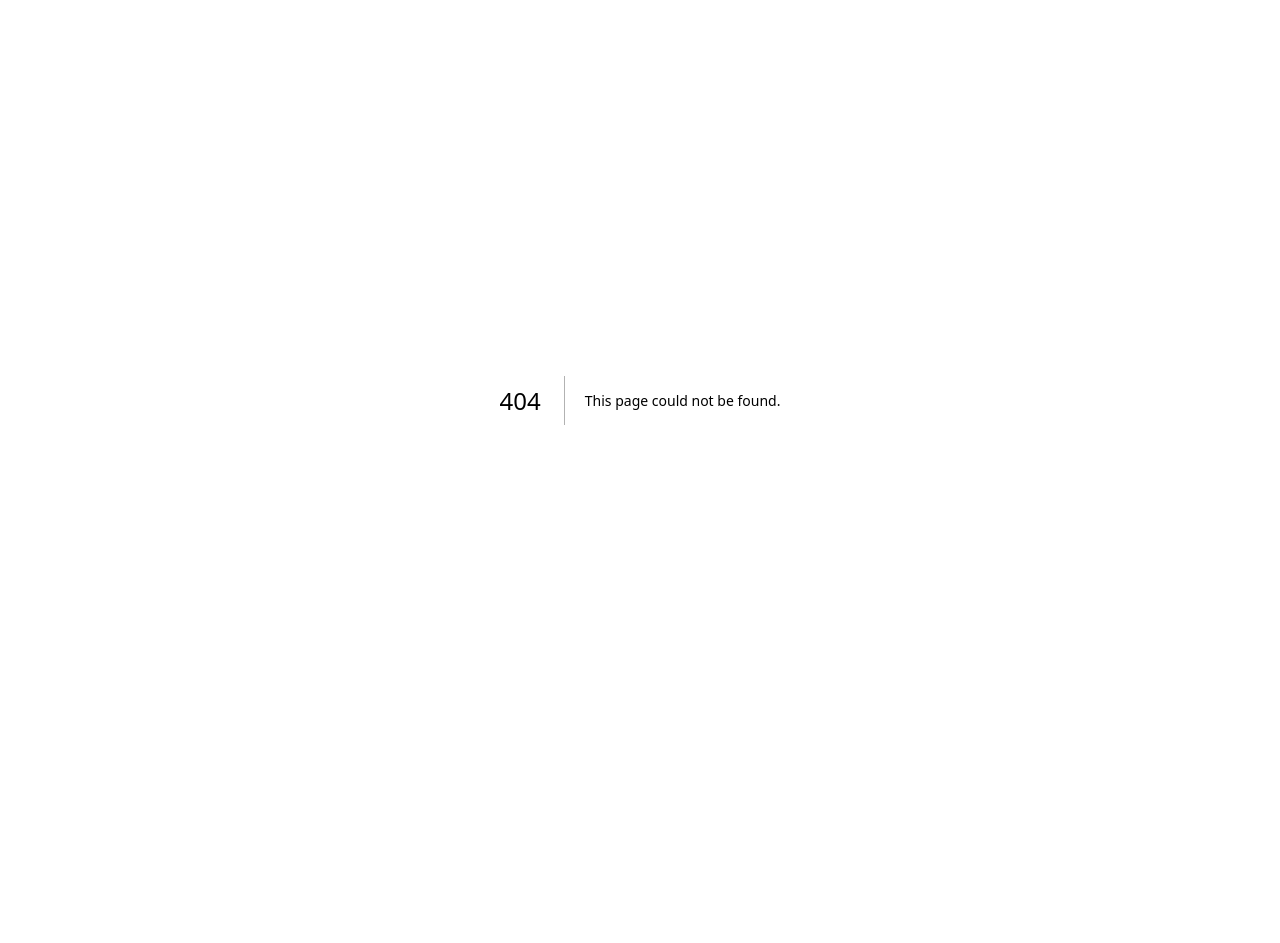
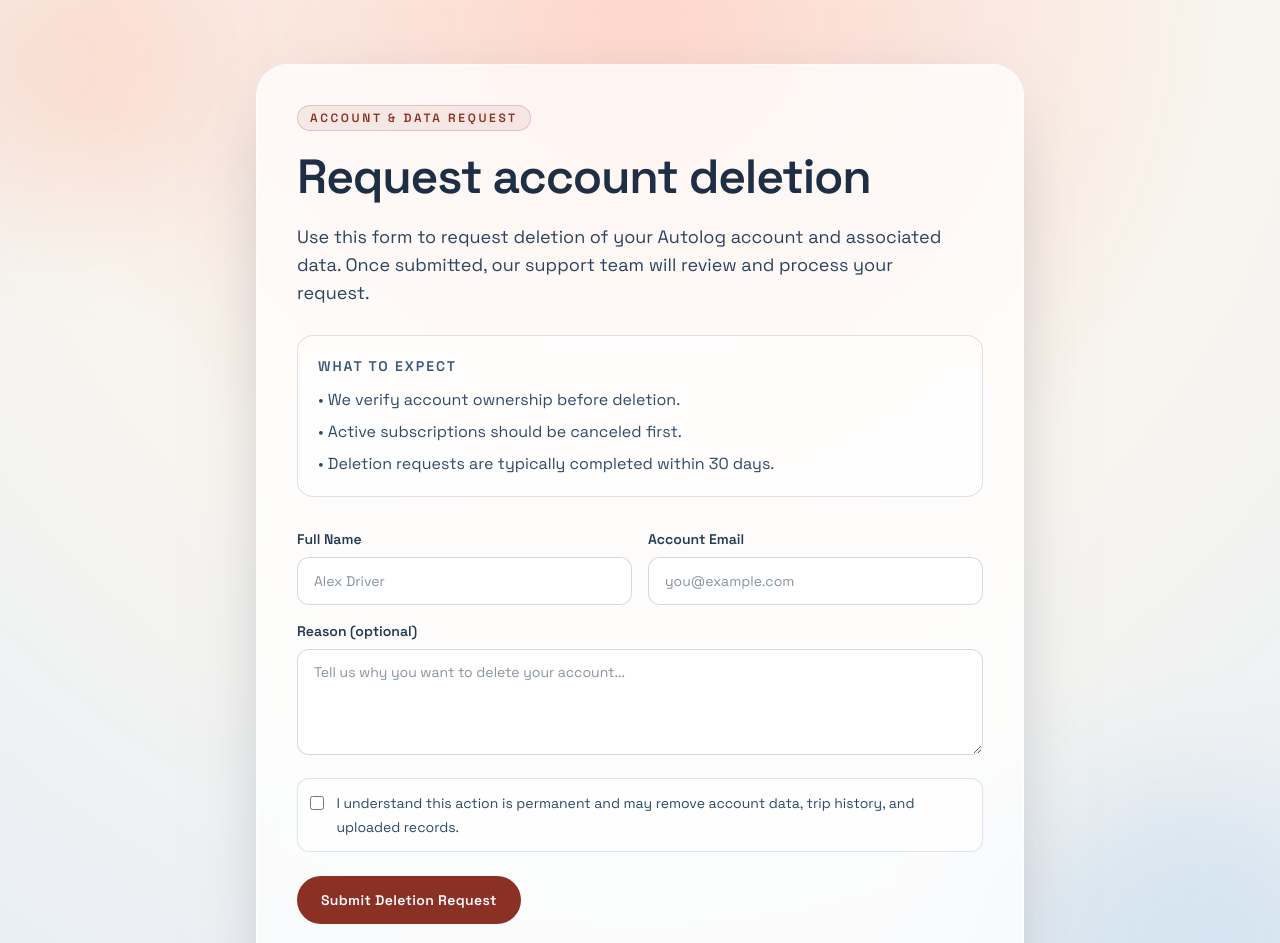
Before and after one commit to rexdarelandig/autolog-landing, a Next.js app: page /delete-account in a window 1280 px wide. Before the commit this address had no page. Shown: the top 943 px of the page. Before the commit the page ends 800 px from the top, so only its background shows below. Built offline with nearby package versions, Linux system fonts and the light colour scheme.

Commit message:
feat: add delete account page with form and UI elements

```diff
--- /dev/null
+++ b/app/delete-account/page.tsx
@@ -0,0 +1,116 @@
+import type { Metadata } from "next";
+import Link from "next/link";
+
+export const metadata: Metadata = {
+  title: "Autolog | Delete Account",
+  description: "Request deletion of your Autolog account and associated data.",
+};
+
+export default function DeleteAccountPage() {
+  return (
+    <div className="relative flex min-h-screen w-full items-center justify-center overflow-hidden px-4 py-10 sm:px-6 sm:py-16">
+      <div className="pointer-events-none absolute inset-0 -z-20 bg-[radial-gradient(circle_at_top,#ffd7cc,#f8f5ef_46%,#e5edf7)]" />
+      <div className="pointer-events-none absolute -top-20 -left-20 -z-10 h-72 w-72 rounded-full bg-[#ff9f85]/30 blur-3xl animate-pulse" />
+      <div className="pointer-events-none absolute -right-16 bottom-10 -z-10 h-80 w-80 rounded-full bg-[#5da5dc]/30 blur-3xl animate-pulse [animation-delay:700ms]" />
+
+      <main className="w-full max-w-3xl rounded-4xl border border-white/60 bg-white/72 p-6 shadow-[0_20px_80px_-40px_rgba(43,55,73,0.55)] backdrop-blur sm:p-10">
+        <p className="mb-5 inline-flex rounded-full border border-[#8b3024]/20 bg-[#8b3024]/8 px-3 py-1 text-xs font-semibold uppercase tracking-[0.22em] text-[#8b3024]">
+          Account & Data Request
+        </p>
+
+        <h1 className="text-3xl font-semibold leading-[1.08] tracking-tight text-[#1e2f45] sm:text-5xl">
+          Request account deletion
+        </h1>
+
+        <p className="mt-5 max-w-2xl text-base leading-7 text-[#2a4460] sm:text-lg">
+          Use this form to request deletion of your Autolog account and associated data. Once submitted, our support team will review and process your request.
+        </p>
+
+        <div className="mt-7 rounded-2xl border border-[#16395a]/15 bg-white/70 p-4 sm:p-5">
+          <p className="text-sm font-semibold uppercase tracking-[0.14em] text-[#36597d]">
+            What to expect
+          </p>
+          <ul className="mt-3 space-y-2 text-sm leading-6 text-[#2e4b69] sm:text-base">
+            <li>• We verify account ownership before deletion.</li>
+            <li>• Active subscriptions should be canceled first.</li>
+            <li>• Deletion requests are typically completed within 30 days.</li>
+          </ul>
+        </div>
+
+        <form className="mt-8 space-y-4" aria-label="Delete account request form">
+          <div className="grid gap-4 sm:grid-cols-2">
+            <label className="block">
+              <span className="mb-2 block text-sm font-semibold text-[#233a53]">
+                Full Name
+              </span>
+              <input
+                type="text"
+                name="fullName"
+                placeholder="Alex Driver"
+                className="h-12 w-full rounded-xl border border-[#204a72]/20 bg-white/85 px-4 text-sm text-[#112a42] outline-none transition focus:border-[#1f5f96] focus:ring-2 focus:ring-[#73aad5]/30"
+              />
+            </label>
+
+            <label className="block">
+              <span className="mb-2 block text-sm font-semibold text-[#233a53]">
+                Account Email
+              </span>
+              <input
+                type="email"
+                name="email"
+                placeholder="you@example.com"
+                className="h-12 w-full rounded-xl border border-[#204a72]/20 bg-white/85 px-4 text-sm text-[#112a42] outline-none transition focus:border-[#1f5f96] focus:ring-2 focus:ring-[#73aad5]/30"
+              />
+            </label>
+          </div>
+
+          <label className="block">
+            <span className="mb-2 block text-sm font-semibold text-[#233a53]">
+              Reason (optional)
+            </span>
+            <textarea
+              name="reason"
+              rows={4}
+              placeholder="Tell us why you want to delete your account..."
+              className="w-full rounded-xl border border-[#204a72]/20 bg-white/85 px-4 py-3 text-sm text-[#112a42] outline-none transition focus:border-[#1f5f96] focus:ring-2 focus:ring-[#73aad5]/30"
+            />
+          </label>
+
+          <label className="flex items-start gap-3 rounded-xl border border-[#204a72]/15 bg-white/70 p-3">
+            <input
+              type="checkbox"
+              name="confirm"
+              className="mt-1 h-4 w-4 rounded border-[#2a5378] text-[#153a5a] focus:ring-[#73aad5]/50"
+            />
+            <span className="text-sm leading-6 text-[#2d4a67]">
+              I understand this action is permanent and may remove account data,
+              trip history, and uploaded records.
+            </span>
+          </label>
+
+          <div className="pt-2">
+            <button
+              type="button"
+              className="inline-flex h-12 items-center justify-center rounded-full bg-[#8b3024] px-6 text-sm font-semibold tracking-wide text-white transition-transform duration-200 hover:-translate-y-0.5 hover:bg-[#74261d]"
+            >
+              Submit Deletion Request
+            </button>
+          </div>
+
+          <p className="text-xs leading-5 text-[#486b8f]">
+            UI prototype only: this form does not submit data yet.
+          </p>
+        </form>
+
+        <div className="mt-8 border-t border-[#1a4670]/15 pt-6">
+          <Link
+            href="/"
+            className="text-sm font-semibold tracking-wide text-[#1f4f7a] underline-offset-4 transition hover:underline"
+          >
+            Back to homepage
+          </Link>
+        </div>
+      </main>
+    </div>
+  );
+}
```
